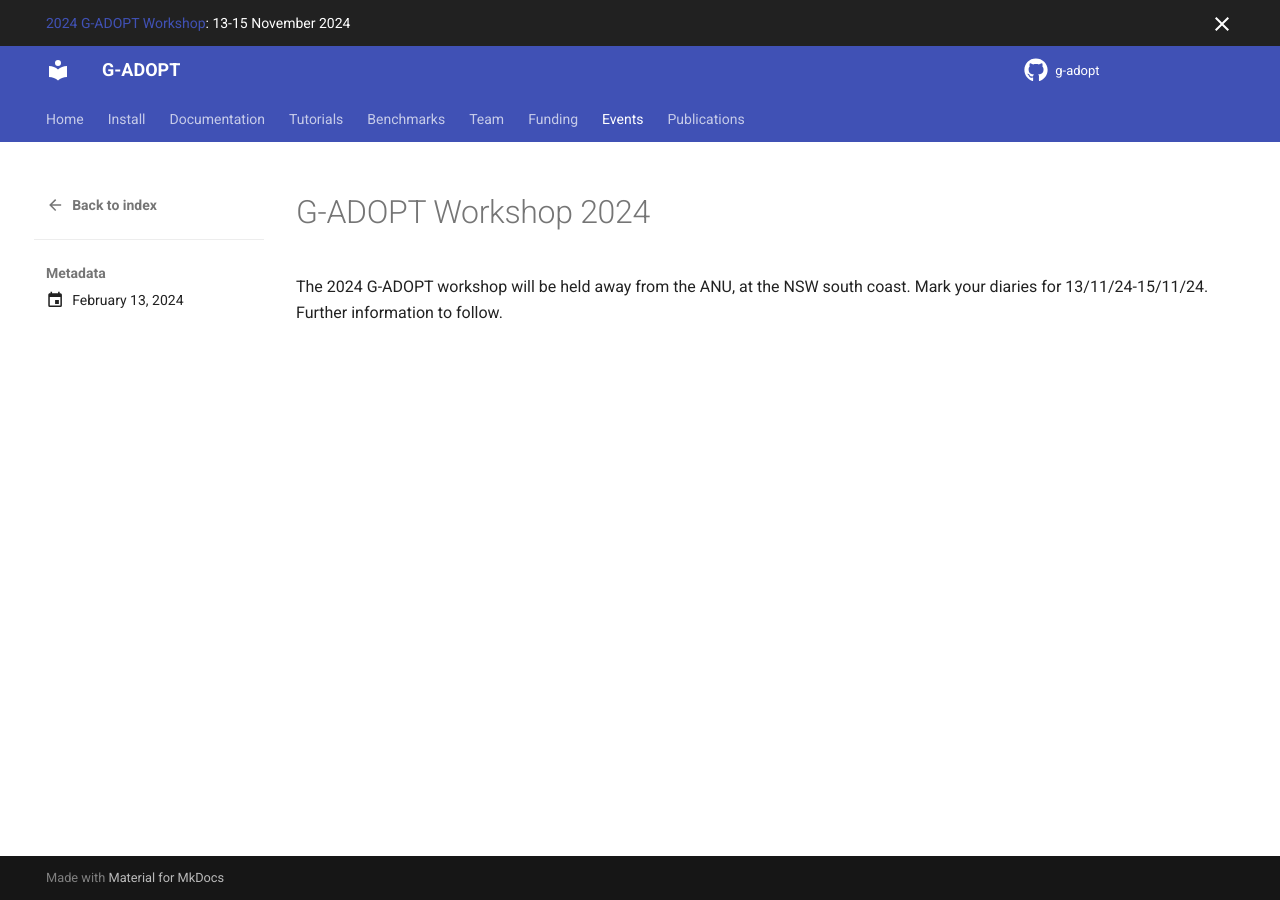
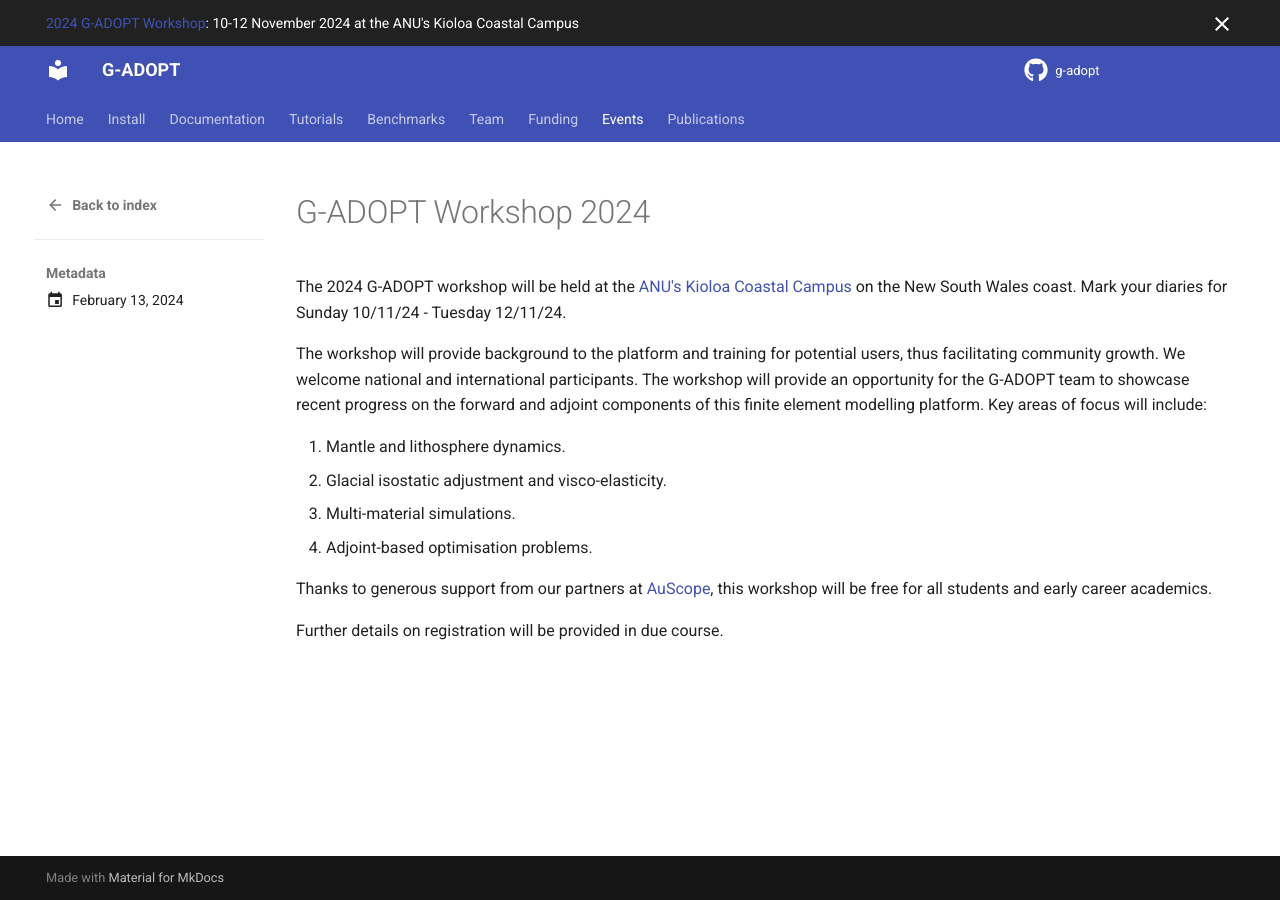
Before and after one commit to g-adopt/g-adopt.github.io, an MkDocs documentation site: the page built from docs/events/workshops/posts/2024-workshop.md, in a window 1280 px wide. Built offline with MkDocs 1.6.1 and Material for MkDocs 9.7.7, drawn with Linux system fonts in a browser that asks for light colours; comment, search, counter and statistics services are not loaded.

Commit message:
Update announcements and add further info on 2024 workshop at Kioloa. (#14)
Co-authored-by: Rhodri Davies <rhodrid@Rhodris-Mac-Pro.local>

```diff
--- a/docs/events/workshops/posts/2024-workshop.md
+++ b/docs/events/workshops/posts/2024-workshop.md
@@ -4,4 +4,15 @@
 
 # G-ADOPT Workshop 2024
 
-The 2024 G-ADOPT workshop will be held away from the ANU, at the NSW south coast. Mark your diaries for 13/11/24-15/11/24. Further information to follow.
+The 2024 G-ADOPT workshop will be held at the [ANU's Kioloa Coastal Campus](https://www.anu.edu.au/about/campuses-facilities/kioloa-coastal-campus) on the New South Wales coast. Mark your diaries for Sunday 10/11/24 - Tuesday 12/11/24.
+
+The workshop will provide background to the platform and training for potential users, thus facilitating community growth. We welcome national and international participants. The workshop will provide an opportunity for the G-ADOPT team to showcase recent progress on the forward and adjoint components of this finite element modelling platform. Key areas of focus will include:
+
+1. Mantle and lithosphere dynamics.
+2. Glacial isostatic adjustment and visco-elasticity.
+3. Multi-material simulations.
+4. Adjoint-based optimisation problems.
+
+Thanks to generous support from our partners at [AuScope](https://www.auscope.org.au/), this workshop will be free for all students and early career academics.
+
+Further details on registration will be provided in due course.
--- a/overrides/main.html
+++ b/overrides/main.html
@@ -1,4 +1,4 @@
 {% extends "base.html" %}
 {% block announce %}
-<a href="/events/workshops/2024/02/13/g-adopt-workshop-2024/">2024 G-ADOPT Workshop</a>: 13-15 November 2024
+<a href="/events/workshops/2024/02/13/g-adopt-workshop-2024/">2024 G-ADOPT Workshop</a>: 10-12 November 2024 at the ANU's Kioloa Coastal Campus
 {% endblock %}
```
